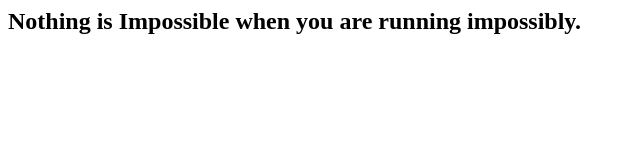
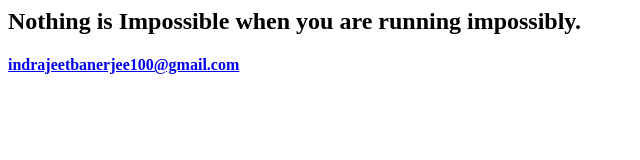
Before and after one commit to indrajeetbanerjee/indrajeetbanerjee.github.io, a plain HTML site: page index.html in a window 1280 px wide. Shown: the whole page, without its empty margins (0-640 px from the left). Drawn offline with Linux system fonts and the light colour scheme.

Commit message:
Update index.html
Adding email id

```diff
--- a/index.html
+++ b/index.html
@@ -4,5 +4,6 @@
   </head>
   <body>
     <h2> Nothing is Impossible when you are running impossibly.</h2>
+    <h4> <a href=mailto:indrajeetbanerjee100@gmail.com>indrajeetbanerjee100@gmail.com</a></h4>
   </body>
 </html>
```
